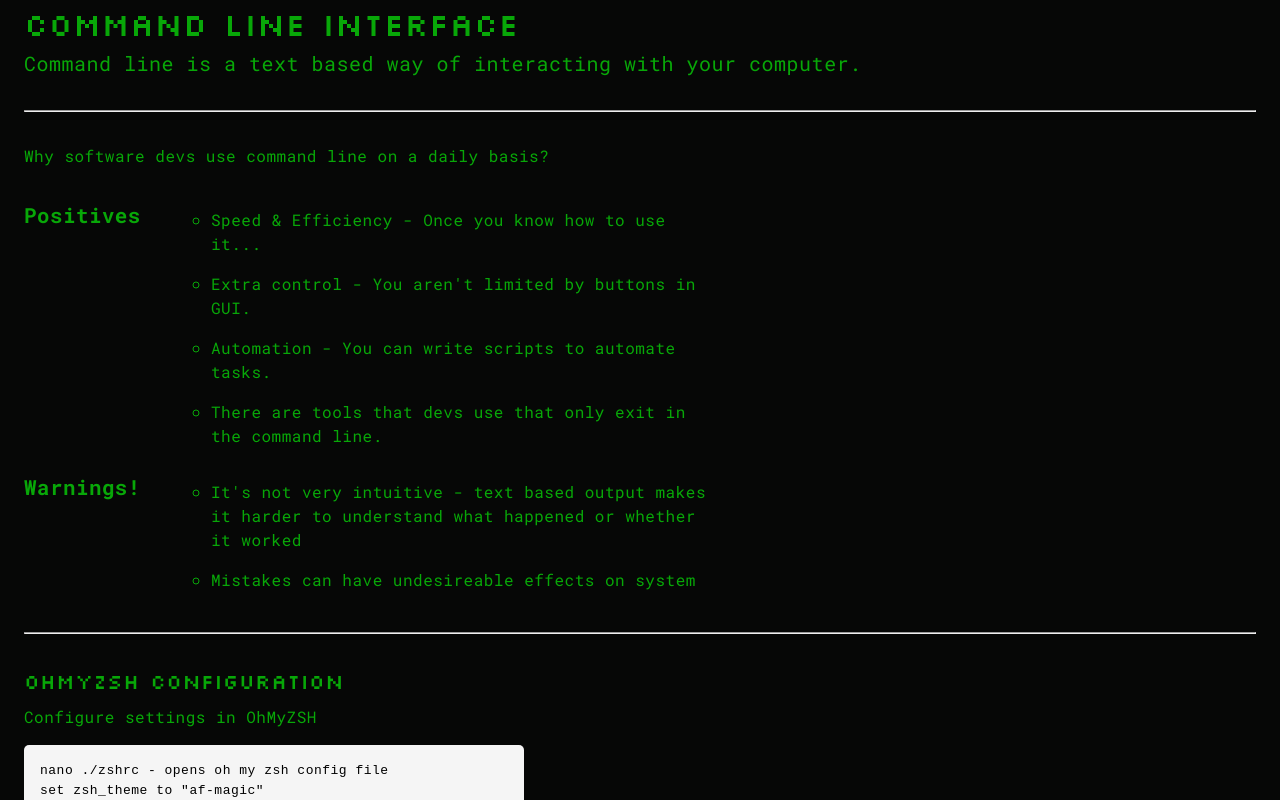
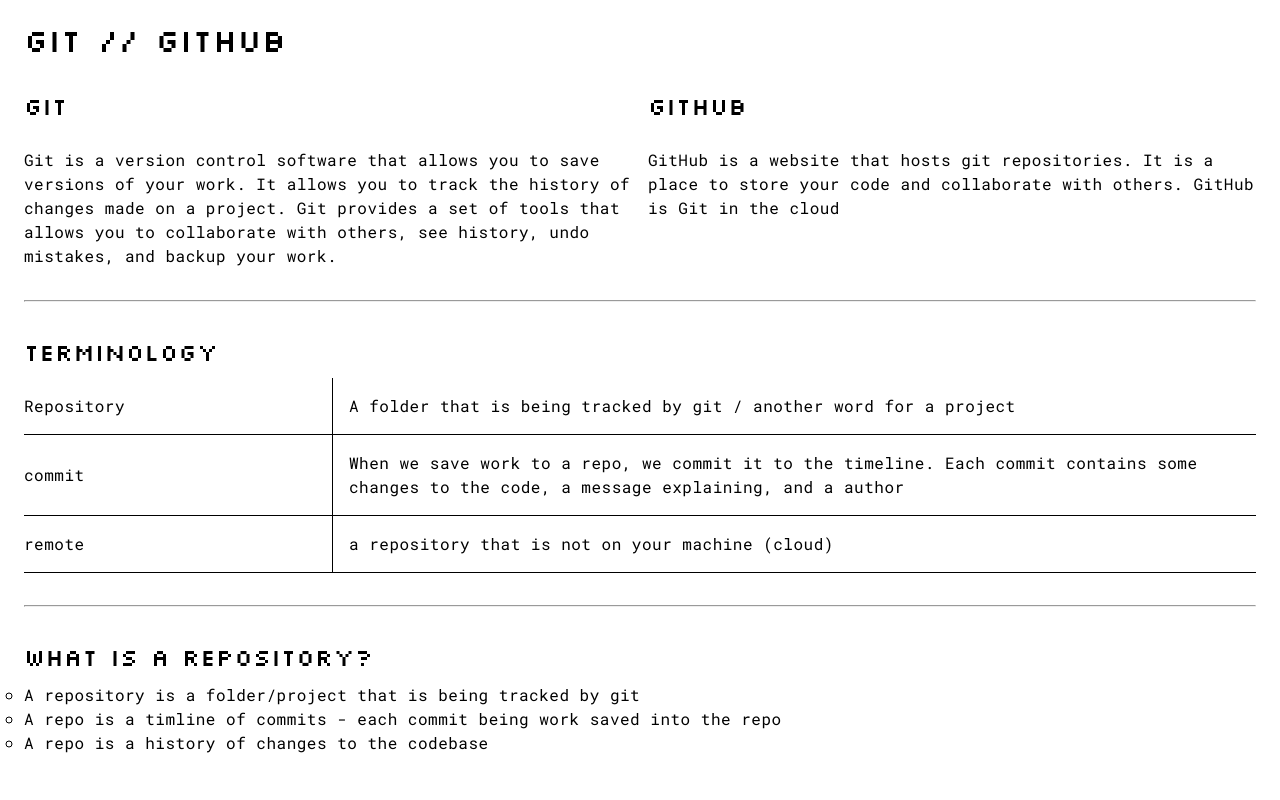
Before and after one commit to BigDaveCoding/iO_Academy_Repo, a React (Vite) app in the folder io-notes/io-notes/: page / in a window 1280 px wide. Shown: the top 800 px of the page. Built offline with nearby package versions, Linux system fonts and the light colour scheme.

Commit message:
taking notes on Git/GitHub.

```diff
--- a/io-notes/io-notes/src/App.jsx
+++ b/io-notes/io-notes/src/App.jsx
@@ -3,13 +3,15 @@
 import viteLogo from '/vite.svg'
 import './App.css'
 import CLI_Notes from './cli'
+import Git from './git'
 
 function App() {
   const [count, setCount] = useState(0)
 
   return (
     <>
-      <CLI_Notes />
+      {/* <CLI_Notes /> */}
+      <Git />
     </>
   )
 }
--- a/io-notes/io-notes/src/cli.css
+++ b/io-notes/io-notes/src/cli.css
@@ -1,5 +1,5 @@
 
-body {
+.command_line_interface {
     background-color: rgb(6, 7, 6);
     color: rgb(8, 167, 8);
 
--- a/io-notes/io-notes/src/cli.jsx
+++ b/io-notes/io-notes/src/cli.jsx
@@ -53,7 +53,7 @@
 function CLI_Notes() {
     return (
         <>
-            <div className="container">
+            <div className="container command_line_interface">
 
                 <div className = "cli_note_title">
                     <h4>Command Line Interface</h4>
--- /dev/null
+++ b/io-notes/io-notes/src/git.css
@@ -0,0 +1,38 @@
+
+
+.git_page_title {
+    font-size: 2rem;
+    margin: 1rem 0;
+}
+
+.git_intro_grid {
+    display: grid;
+    grid-template-columns: 1fr 1fr;
+    grid-gap: 1rem;
+}
+
+.git_term_item {
+    display: grid;
+    grid-template-columns: 1fr 3fr;
+    border-bottom: 1px solid black;
+
+}
+
+.git_term {
+    align-content: center;
+}
+
+.git_term_desc {
+    border-left: 1px solid black;
+    padding: 1rem;
+}
+
+.git_repo_section ul {
+    list-style-type:circle;
+    padding: 0;
+}
+
+.git_section_title {
+    font-size: 1.5rem;
+    margin: 0.5rem 0;
+}
--- /dev/null
+++ b/io-notes/io-notes/src/git.jsx
@@ -0,0 +1,94 @@
+
+
+
+// Git
+
+// Version control software (vcs) - Software that allows you to save versions of your work.
+// Allows us to track the history of changes made on a project
+
+// See history
+// undo mistakes
+// provides us with a set of tools that allows us to collaborate with others
+// backup your work
+
+// Git is software you install on your machine and use in the terminal
+// There are GUIs for using git, but it is best to learn the terminal commands first
+
+// GitHub is a website that hosts git repositories
+// GitHub is Git in the cloud
+// It is a place to store your code and collaborate with others
+
+// Terminology
+// repository (repo) - a folder that is being tracked by git / another word for a project
+// commit - When we save work to a repo, we commit it to the timeline
+// each commit contains some changes to the code, a message explaining, and a author
+// remote - a repository that is not on your machine (cloud)
+
+
+// What is a repository?
+// A repository is a folder/project that is being tracked by git
+// A repo is a timline of commits - each commit being work saved into the repo
+// A repo is a history of changes to the codebase
+
+
+
+// git config user.name "your name" - set your name
+// git config user.email "your email" - set your email
+
+
+import './git.css'
+
+function Git() {
+
+    const git_desc = "Git is a version control software that allows you to save versions of your work. It allows you to track the history of changes made on a project. Git provides a set of tools that allows you to collaborate with others, see history, undo mistakes, and backup your work.";
+
+    const gitHub_desc = "GitHub is a website that hosts git repositories. It is a place to store your code and collaborate with others. GitHub is Git in the cloud";
+
+    return (
+        <>
+            <div className="container">
+                <h2 className="git_page_title silkscreen_title">Git // Github</h2>
+                <div className="git_intro_grid">
+                    <h5 className="git_section_title silkscreen_title">Git</h5>
+                    <h5 className="git_section_title silkscreen_title">GitHub</h5>
+                    <p>{git_desc}</p>
+                    <p>{gitHub_desc}</p>
+                </div>
+
+                <hr className = "section_break"/>
+
+                <div className="git_terminology_grid">
+                    <h5 className="git_section_title silkscreen_title">Terminology</h5>
+                    <div className="git_term_item">
+                        <span className="git_term">Repository</span>
+                        <span className="git_term_desc">A folder that is being tracked by git / another word for a project</span>
+                    </div>
+                    <div className="git_term_item">
+                        <span className="git_term">commit</span>
+                        <span className="git_term_desc"> When we save work to a repo, we commit it to the timeline.
+                        Each commit contains some changes to the code, a message explaining, and a author</span>
+                    </div>
+                    <div className="git_term_item">
+                        <span className="git_term">remote</span>
+                        <span className="git_term_desc">a repository that is not on your machine (cloud)</span>
+                    </div>
+                </div>
+
+                <hr className = "section_break"/>
+
+                <div className="git_repo_section">
+                    <h5 className="git_section_title silkscreen_title">What is a repository?</h5>
+                    <ul>
+                        <li>A repository is a folder/project that is being tracked by git</li>
+                        <li>A repo is a timline of commits - each commit being work saved into the repo</li>
+                        <li>A repo is a history of changes to the codebase</li>
+                    </ul>
+                </div>
+            </div>
+
+
+        </>
+    )
+}
+
+export default Git
```
